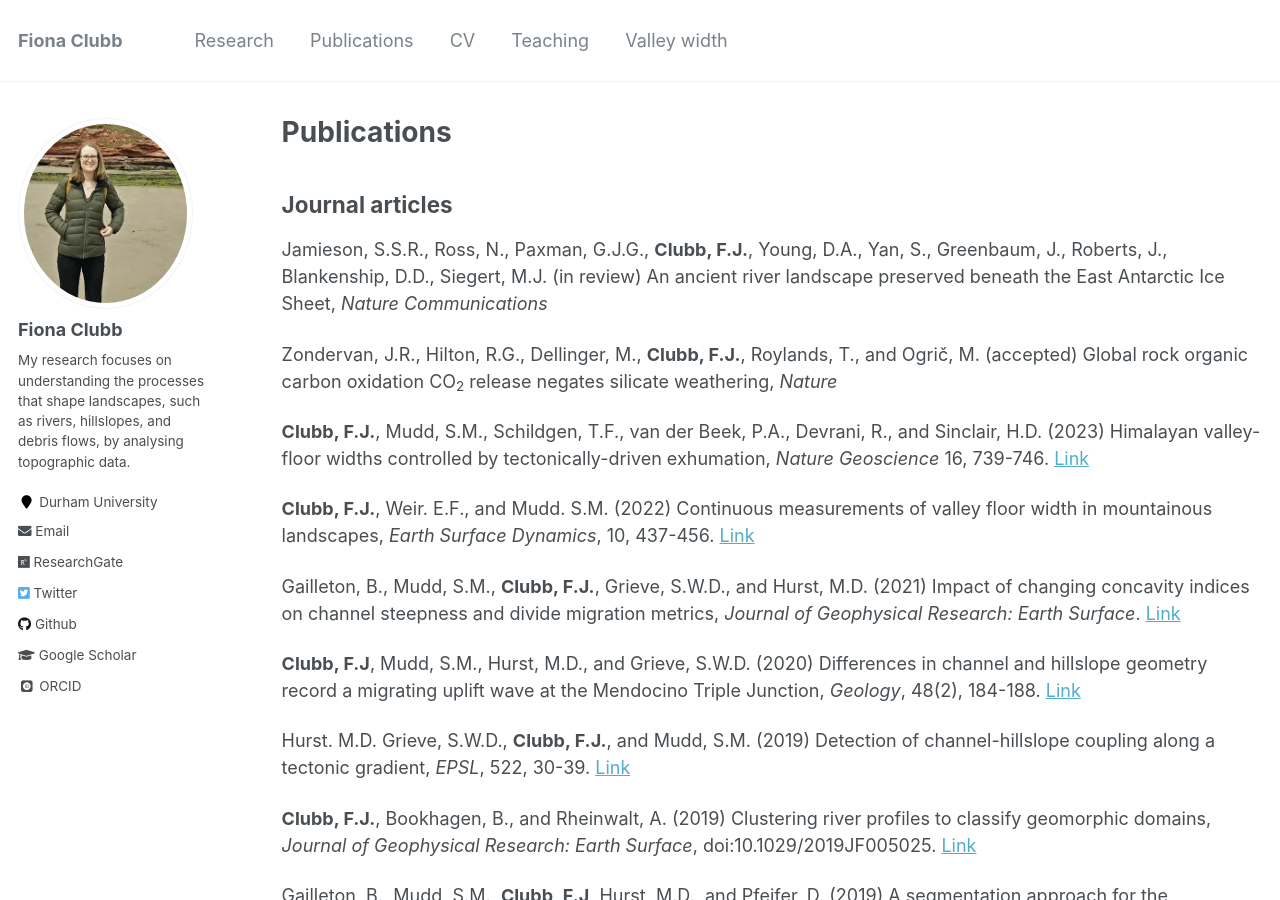
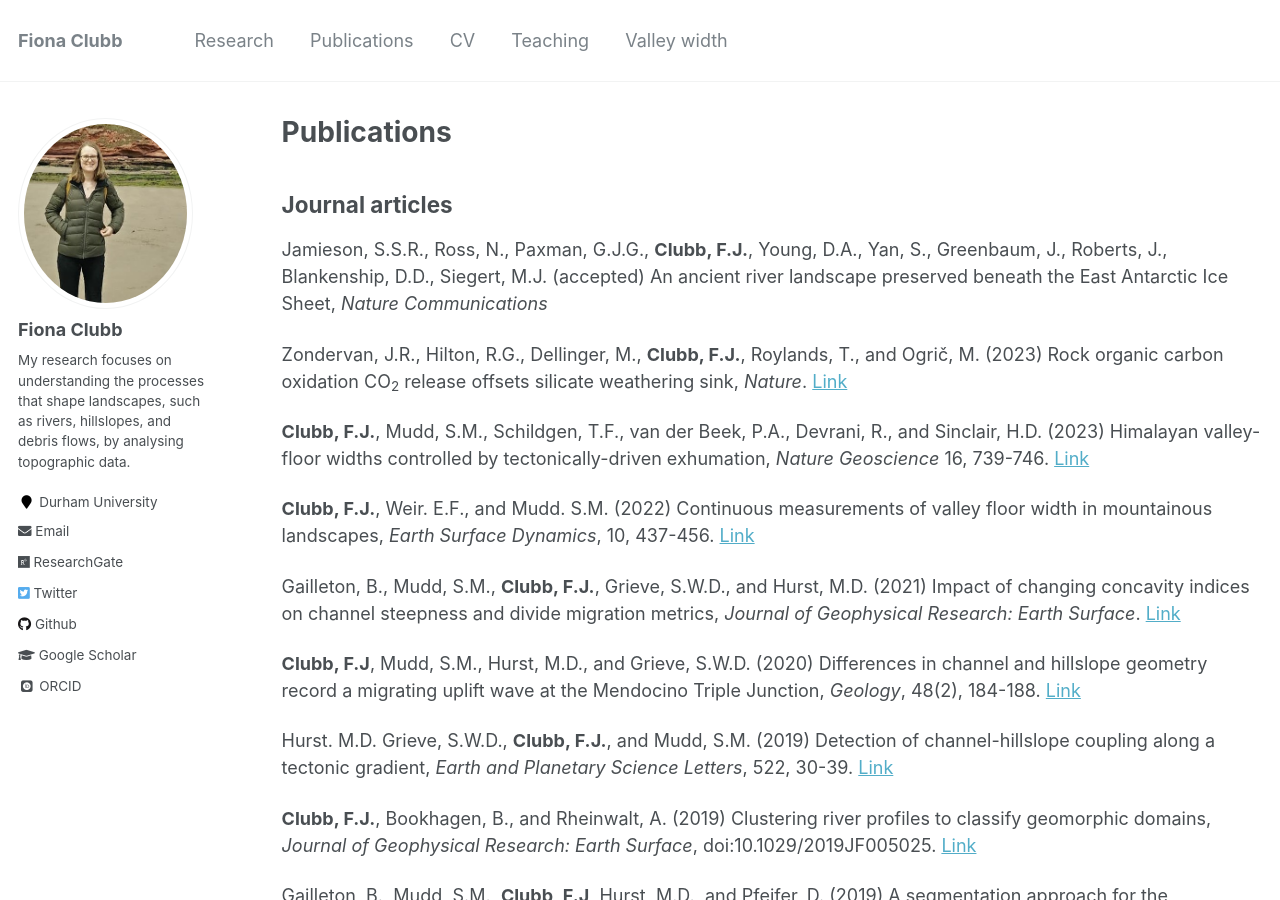
Before and after one commit to fclubb/fclubb.github.io, a Jekyll site: the page built from _pages/publications.md, in a window 1280 px wide and 900 px high. Built offline with Jekyll 4.4.1, drawn with Linux system fonts in a browser that asks for light colours; some web fonts are replaced.

Commit message:
Updating pubs

```diff
--- a/_pages/publications.md
+++ b/_pages/publications.md
@@ -7,9 +7,9 @@ author_profile: true
 
 ## Journal articles
 
-Jamieson, S.S.R., Ross, N., Paxman, G.J.G., **Clubb, F.J.**, Young, D.A., Yan, S., Greenbaum, J., Roberts, J., Blankenship, D.D., Siegert, M.J. (in review) An ancient river landscape preserved beneath the East Antarctic Ice Sheet, _Nature Communications_
+Jamieson, S.S.R., Ross, N., Paxman, G.J.G., **Clubb, F.J.**, Young, D.A., Yan, S., Greenbaum, J., Roberts, J., Blankenship, D.D., Siegert, M.J. (accepted) An ancient river landscape preserved beneath the East Antarctic Ice Sheet, _Nature Communications_
 
-Zondervan, J.R., Hilton, R.G., Dellinger, M., **Clubb, F.J.**, Roylands, T., and Ogrič, M. (accepted) Global rock organic carbon oxidation CO<sub>2</sub> release negates silicate weathering, _Nature_
+Zondervan, J.R., Hilton, R.G., Dellinger, M., **Clubb, F.J.**, Roylands, T., and Ogrič, M. (2023) Rock organic carbon oxidation CO<sub>2</sub> release offsets silicate weathering sink, _Nature_. [Link](https://www.nature.com/articles/s41586-023-06581-9)
 
 **Clubb, F.J.**, Mudd, S.M., Schildgen, T.F., van der Beek, P.A., Devrani, R., and Sinclair, H.D. (2023) Himalayan valley-floor widths controlled by tectonically-driven exhumation, _Nature Geoscience_ 16, 739-746. [Link](https://www.nature.com/articles/s41561-023-01238-8)
 
@@ -19,7 +19,7 @@ Gailleton, B., Mudd, S.M., **Clubb, F.J.**, Grieve, S.W.D., and Hurst, M.D. (202
 
 **Clubb, F.J**, Mudd, S.M., Hurst, M.D., and Grieve, S.W.D. (2020) Differences in channel and hillslope geometry record a migrating uplift wave at the Mendocino Triple Junction, _Geology_, 48(2), 184-188. [Link](https://pubs.geoscienceworld.org/gsa/geology/article/48/2/184/579528/Differences-in-channel-and-hillslope-geometry)
 
-Hurst. M.D. Grieve, S.W.D., **Clubb, F.J.**, and Mudd, S.M. (2019) Detection of channel-hillslope coupling along a tectonic gradient, _EPSL_, 522, 30-39. [Link](https://www.sciencedirect.com/science/article/pii/S0012821X19303577)
+Hurst. M.D. Grieve, S.W.D., **Clubb, F.J.**, and Mudd, S.M. (2019) Detection of channel-hillslope coupling along a tectonic gradient, _Earth and Planetary Science Letters_, 522, 30-39. [Link](https://www.sciencedirect.com/science/article/pii/S0012821X19303577)
 
 **Clubb, F.J.**, Bookhagen, B., and Rheinwalt, A. (2019) Clustering river profiles to classify geomorphic domains, _Journal of Geophysical Research: Earth Surface_, doi:10.1029/2019JF005025. [Link](https://agupubs.onlinelibrary.wiley.com/doi/full/10.1029/2019JF005025)
 
```
